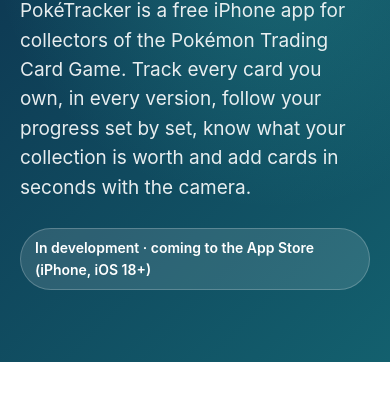
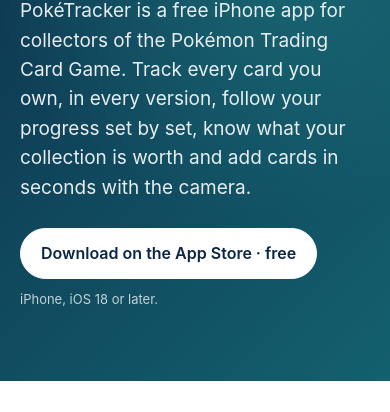
Before and after one commit to eeverywhereedv/poketracker-site, a plain HTML site: page index.html in a window 390 px wide. Shown: the part 432-844 px from the top of the page. Drawn offline with Linux system fonts and the light colour scheme.

Commit message:
Accueil : bouton App Store et bannière Safari
L'app est en ligne, Union européenne comprise depuis le 23 novembre
2026 : le bandeau « En développement » devient un lien vers l'App
Store, et la bannière d'Apple propose l'app aux visiteurs sur iPhone.

Co-Authored-By: Claude Opus 5.5 <noreply@anthropic.com>

```diff
--- a/index.html
+++ b/index.html
@@ -5,6 +5,7 @@
     <meta name="viewport" content="width=device-width, initial-scale=1">
     <title>PokéTracker — Trading card collection tracker for iPhone</title>
     <meta name="description" content="PokéTracker is a free iPhone app to track your Pokémon Trading Card Game collection: set completion, every card version, prices, an on-device card scanner and shareable progress.">
+    <meta name="apple-itunes-app" content="app-id=6833950408">
     <link rel="icon" href="images/icon.png">
     <link rel="stylesheet" href="style.css">
 </head>
@@ -20,7 +21,8 @@
                 <div>
                     <h1>Your card collection, always in your pocket.</h1>
                     <p class="lead">PokéTracker is a free iPhone app for collectors of the Pokémon Trading Card Game. Track every card you own, in every version, follow your progress set by set, know what your collection is worth and add cards in seconds with the camera.</p>
-                    <span class="status">In development · coming to the App Store (iPhone, iOS 18+)</span>
+                    <a class="status store-link" href="https://apps.apple.com/app/id6833950408">Download on the App Store · free</a>
+                    <p class="store-note">iPhone, iOS 18 or later.</p>
                 </div>
                 <div class="hero-shot">
                     <img class="hero-icon" src="images/icon.png" alt="PokéTracker icon: a trading card with a Poké Ball motif inside a progress ring">
--- a/style.css
+++ b/style.css
@@ -56,6 +56,9 @@ main a, .doc a { color: var(--accent); }
 .hero h1 { font-size: clamp(34px, 5vw, 54px); line-height: 1.08; margin: 0 0 18px; letter-spacing: -0.02em; }
 .hero p.lead { font-size: 19px; opacity: 0.9; margin: 0 0 26px; max-width: 34em; }
 .status { display: inline-block; font-size: 14px; font-weight: 600; padding: 8px 14px; border-radius: 999px; background: rgba(255,255,255,0.12); border: 1px solid rgba(255,255,255,0.22); }
+.store-link { background: #fff; color: #0B2545; border-color: #fff; text-decoration: none; font-size: 16px; padding: 12px 20px; }
+.store-link:hover { background: #E6F4F1; }
+.store-note { font-size: 13px; opacity: 0.75; margin: 10px 0 0; }
 .hero-shot { justify-self: center; }
 .hero-icon {
     width: 100%;
```
Also changed, not shown: fr/index.html (+3 -1 lines).
